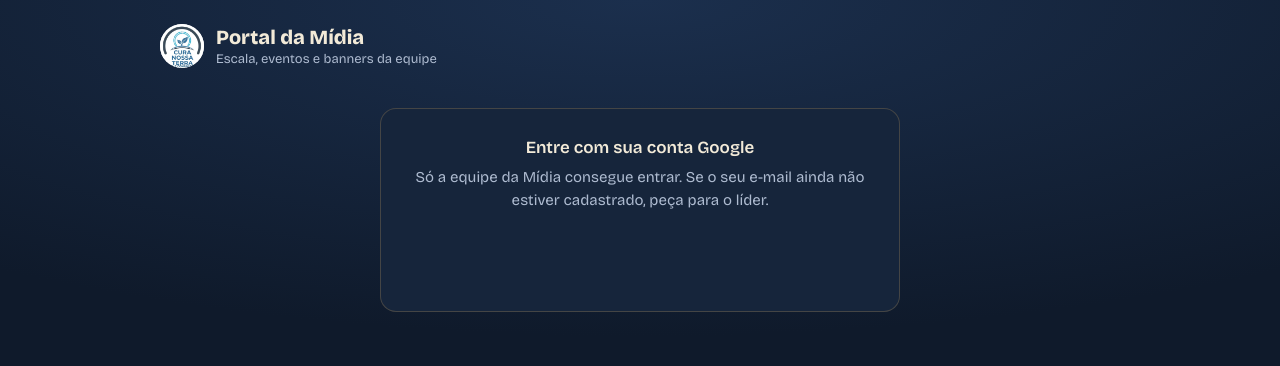
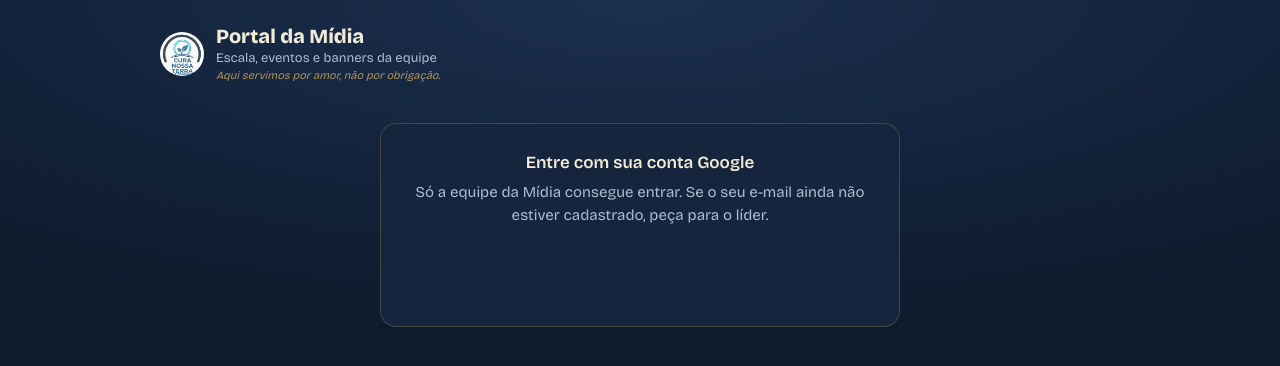
Before and after one commit to curanossaterra/curanossaterra.github.io, a plain HTML site: page midia.html in a window 1280 px wide. Drawn offline with nearby package versions, Linux system fonts and the light colour scheme.

Commit message:
Portal da Mídia: lema da equipe

```diff
--- a/midia.html
+++ b/midia.html
@@ -48,6 +48,7 @@
   header h1 { font-size: 20px; font-weight: 800; line-height: 1.2; }
   header p { color: var(--texto-suave); font-size: 13px; margin-top: 2px; white-space: nowrap; overflow: hidden; text-overflow: ellipsis; }
   header .acoes { flex: none; display: flex; gap: 6px; }
+  header p.lema { margin-top: 3px; font-size: 11px; font-style: italic; color: var(--destaque); opacity: .85; white-space: normal; line-height: 1.3; }
   .icone {
     width: 40px; height: 40px; display: grid; place-items: center; padding: 0; cursor: pointer;
     border-radius: 50%; border: 1px solid var(--linha); background: transparent; color: var(--texto-suave);
@@ -270,6 +271,7 @@
     <div>
       <h1 id="titulo">Portal da Mídia</h1>
       <p id="subtitulo">Escala, eventos e banners da equipe</p>
+      <p class="lema">Aqui servimos por amor, não por obrigação.</p>
     </div>
     <div class="acoes" id="acoesTopo" hidden>
       <button class="icone" id="abrirCofre" type="button" aria-label="Cofre de senhas" title="Cofre de senhas"><svg viewBox="0 0 24 24" fill="none" stroke="currentColor" stroke-width="2" stroke-linecap="round" stroke-linejoin="round" aria-hidden="true"><rect x="4" y="11" width="16" height="10" rx="2"/><path d="M8 11V7a4 4 0 0 1 8 0v4"/></svg></button>
```
